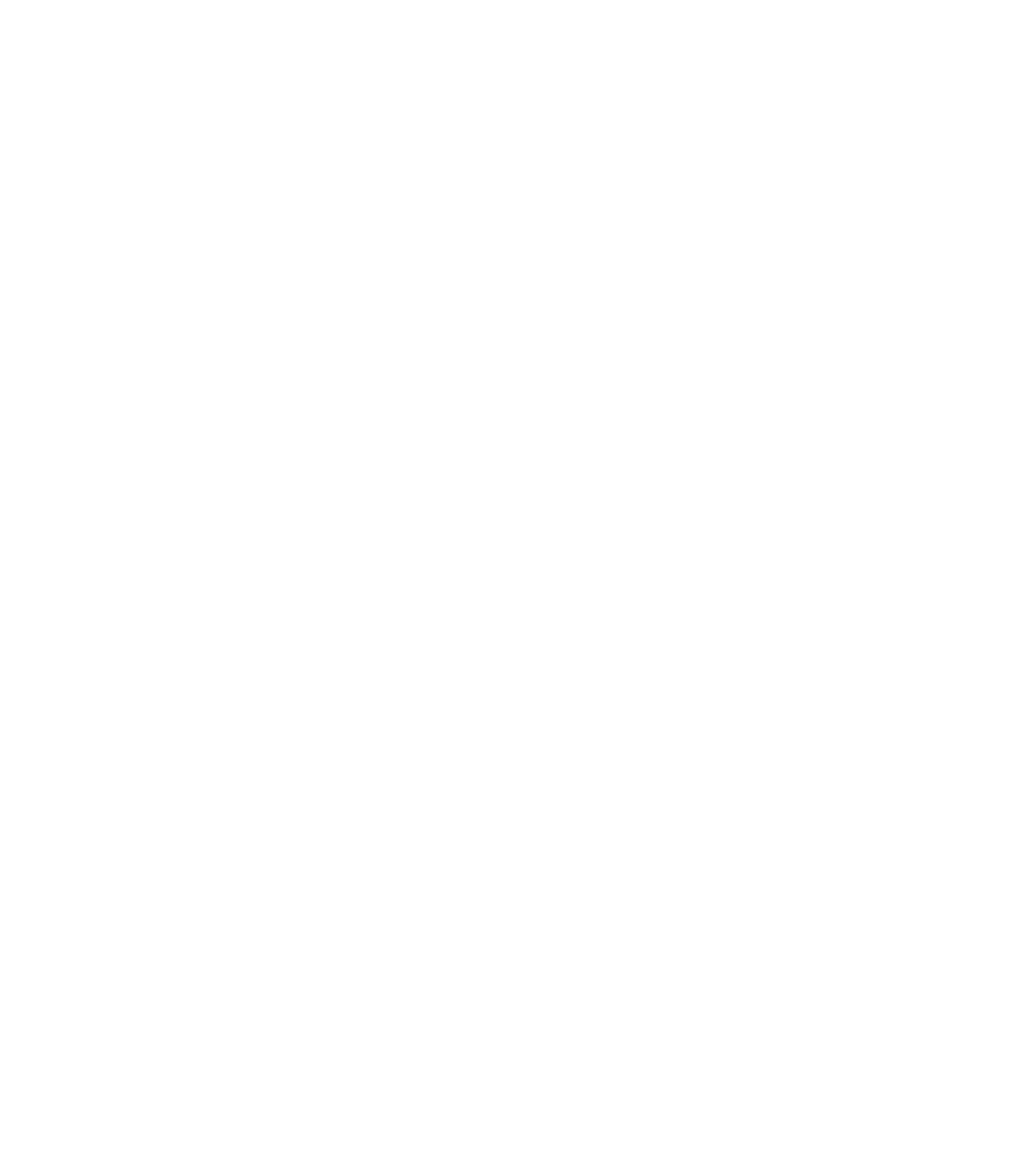
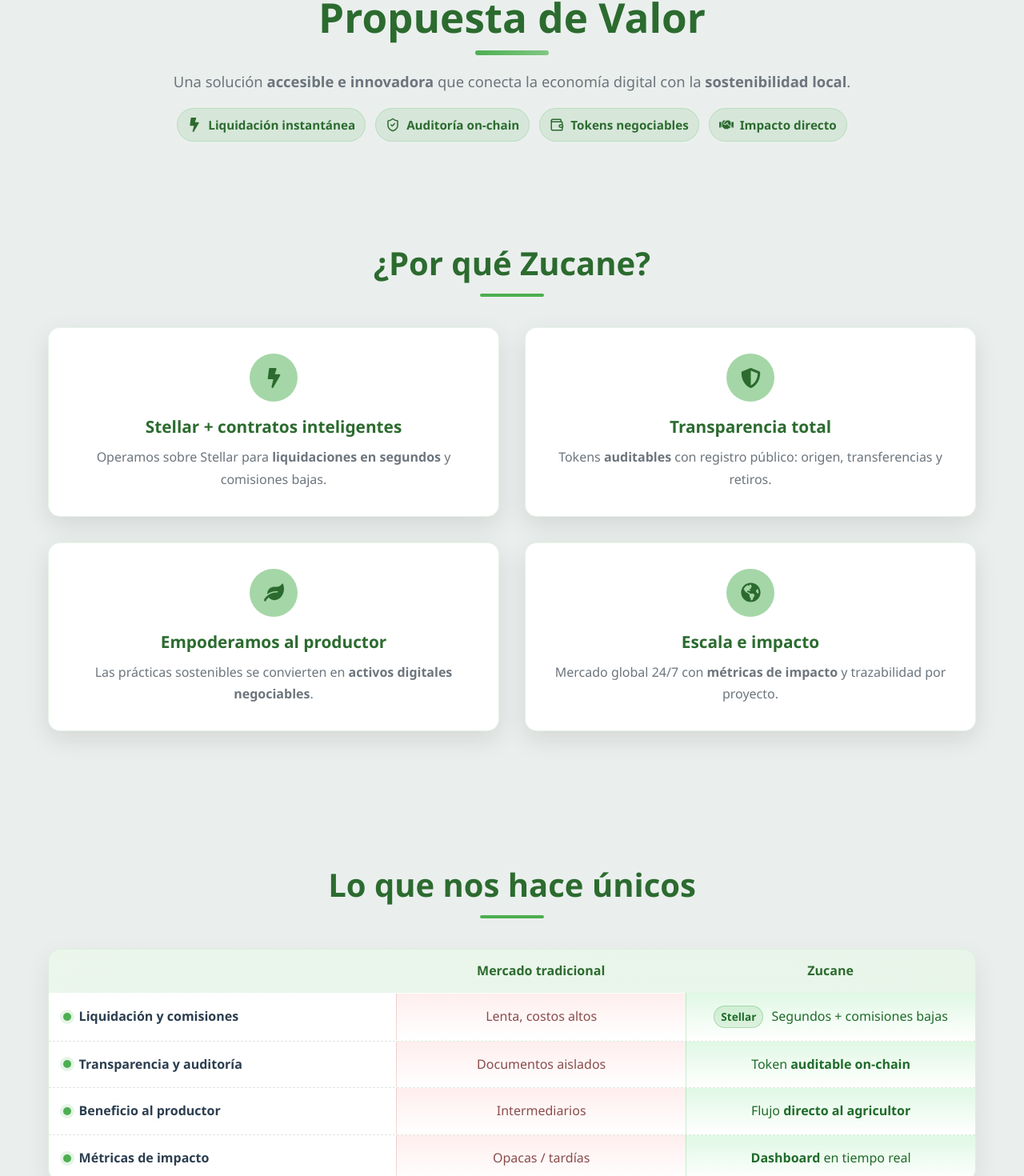
Before and after one commit to Zucane/zucane_frontend, a React app: page /proposal in a window 1280 px wide. Before the commit this address had no page. Shown: the part 215-1685 px from the top of the page at 80% size. Before the commit the page ends 800 px from the top, so only its background shows below. Built offline with nearby package versions, Linux system fonts and the light colour scheme; the HTML template or start-up script is replaced by a standard one.

Commit message:
[ADD] added proposal view

```diff
--- a/src/App.jsx
+++ b/src/App.jsx
@@ -11,6 +11,7 @@
 import GovernmentDashboard from './components/admin/GovernmentDashboard';
 import Solution from './components/public/Solution';
 import User from './components/public/User';
+import Propuesta from './components/public/Propuesta';
 
 export default function App() {
   return (
@@ -20,6 +21,7 @@
         <Route path="/problem" element={<Problem />} />
         <Route path="/solution" element={<Solution />} />
         <Route path="/user" element={<User />} />
+        <Route path="/proposal" element={<Propuesta />} />
         <Route path="/login" element={<Login />} />
         <Route path="/register" element={<Register />} />
         <Route path="/business" element={<BusinessDashboard/>}/>
--- /dev/null
+++ b/src/components/public/Propuesta.jsx
@@ -0,0 +1,132 @@
+import React, { useEffect, useState } from "react";
+import TopNavBar from "../TopNavBar";
+import { FaBolt, FaShieldAlt, FaLeaf, FaGlobeAmericas, FaHandshake, FaChartLine, FaRocket} from "react-icons/fa";
+import { LuShieldCheck, LuWallet, LuSparkles } from "react-icons/lu";
+
+export default function Propuesta() {
+  const [scrollProgress, setScrollProgress] = useState(0);
+
+  // progress bar (igual que en Landing/Solution/Users)
+  useEffect(() => {
+    const onScroll = () => {
+      const st = window.scrollY || 0;
+      const dh = (document.documentElement?.scrollHeight || 0) - window.innerHeight;
+      setScrollProgress(dh > 0 ? (st / dh) * 100 : 0);
+    };
+    window.addEventListener("scroll", onScroll, { passive: true });
+    onScroll();
+    return () => window.removeEventListener("scroll", onScroll);
+  }, []);
+
+  return (
+    <div className="landing-container vp-bg">
+      <TopNavBar />
+      <div className="scroll-indicator" style={{ transform: `scaleX(${scrollProgress / 100})` }} />
+
+      {/* HERO */}
+      <section className="vp-hero" id="propuesta">
+        <h1 className="vp-title">Propuesta de Valor</h1>
+        <div className="vp-underline" />
+        <p className="vp-sub">
+          Una solución <strong>accesible e innovadora</strong> que conecta la economía digital
+          con la <strong>sostenibilidad local</strong>.
+        </p>
+
+        <div className="vp-badges">
+          <span className="solution-badge"><FaBolt /> Liquidación instantánea</span>
+          <span className="solution-badge"><LuShieldCheck /> Auditoría on-chain</span>
+          <span className="solution-badge"><LuWallet /> Tokens negociables</span>
+          <span className="solution-badge"><FaHandshake /> Impacto directo</span>
+        </div>
+      </section>
+
+      {/* PILARES (2×2) */}
+      <section className="section">
+        <h2 className="section-title">¿Por qué Zucane?</h2>
+        <div className="vp-grid">
+          <div className="card vp-card">
+            <div className="card-icon"><FaBolt /></div>
+            <h3 className="card-title">Stellar + contratos inteligentes</h3>
+            <p className="card-text">
+              Operamos sobre Stellar para <strong>liquidaciones en segundos</strong> y comisiones bajas.
+            </p>
+          </div>
+
+          <div className="card vp-card">
+            <div className="card-icon"><FaShieldAlt /></div>
+            <h3 className="card-title">Transparencia total</h3>
+            <p className="card-text">
+              Tokens <strong>auditables</strong> con registro público: origen, transferencias y retiros.
+            </p>
+          </div>
+
+          <div className="card vp-card">
+            <div className="card-icon"><FaLeaf /></div>
+            <h3 className="card-title">Empoderamos al productor</h3>
+            <p className="card-text">
+              Las prácticas sostenibles se convierten en <strong>activos digitales negociables</strong>.
+            </p>
+          </div>
+
+          <div className="card vp-card">
+            <div className="card-icon"><FaGlobeAmericas /></div>
+            <h3 className="card-title">Escala e impacto</h3>
+            <p className="card-text">
+              Mercado global 24/7 con <strong>métricas de impacto</strong> y trazabilidad por proyecto.
+            </p>
+          </div>
+        </div>
+      </section>
+
+      <section className="section">
+        <h2 className="section-title">Lo que nos hace únicos</h2>
+
+        <div className="vp-unique">
+          <div className="vp-unique-head">
+            <div className="col empty" />
+            <div className="col col-bad">Mercado tradicional</div>
+            <div className="col col-good">Zucane</div>
+          </div>
+
+          <div className="vp-unique-row">
+            <div className="feat">
+              <span className="feat-dot" />
+              Liquidación y comisiones
+            </div>
+            <div className="bad">Lenta, costos altos</div>
+            <div className="good">
+              <span className="tag">Stellar</span> Segundos + comisiones bajas
+            </div>
+          </div>
+
+          <div className="vp-unique-row">
+            <div className="feat">
+                <span className="feat-dot" />
+                Transparencia y auditoría
+            </div>
+            <div className="bad">Documentos aislados</div>
+            <div className="good">Token <strong>auditable on-chain</strong></div>
+          </div>
+
+          <div className="vp-unique-row">
+            <div className="feat">
+                <span className="feat-dot" />
+                Beneficio al productor
+            </div>
+            <div className="bad">Intermediarios</div>
+            <div className="good">Flujo <strong>directo al agricultor</strong></div>
+          </div>
+
+          <div className="vp-unique-row">
+            <div className="feat">
+                <span className="feat-dot" />
+                Métricas de impacto
+            </div>
+            <div className="bad">Opacas / tardías</div>
+            <div className="good"><strong>Dashboard</strong> en tiempo real</div>
+          </div>
+        </div>
+      </section>
+    </div>
+  );
+}
--- a/src/components/public/User.jsx
+++ b/src/components/public/User.jsx
@@ -4,7 +4,7 @@
 import { LuTarget, LuHandshake, LuWallet, LuShieldCheck } from "react-icons/lu";
 import Timeline from "./timeLine";
 
-export default function Users() {
+export default function User() {
   const [scrollProgress, setScrollProgress] = useState(0);
 
   useEffect(() => {
--- a/src/components/public/styles.css
+++ b/src/components/public/styles.css
@@ -839,7 +839,8 @@
 
 /* Badges */
 .users-badges {
-  display: flex; gap: 12px; justify-content: center; flex-wrap: wrap; margin-top: 8px;
+  display: flex; gap: 12px; justify-content: center; flex-wrap: wrap;
+  margin-top: 8px;
 }
 .users-badge {
   display: inline-flex; align-items: center; gap: 8px;
@@ -909,7 +910,6 @@
   .u-connector { display: none; }
 }
 
-/* ===== Timeline ===== */
 .u-timeline {
   position: relative;
   max-width: 1100px;
@@ -1025,3 +1025,116 @@
   .u-timeline { grid-template-columns: 1fr; row-gap: 18px; }
   .u-timeline-line { display: none; } /* se ve más limpio en vertical */
 }
+
+/* Fondo y hero */
+.vp-bg { background: #eaefed;}
+
+.vp-hero {
+  padding: clamp(90px, 10vw, 150px) 24px 40px;
+  max-width: 1100px; margin: 0 auto; text-align: center;
+}
+.vp-title {
+  font-size: clamp(2.2rem, 4.6vw, 3.2rem);
+  line-height: 1.1; color: var(--dark-green); margin: 0;
+}
+.vp-underline {
+  width: 92px; height: 6px; margin: 14px auto 18px;
+  background: linear-gradient(90deg, var(--primary-green), var(--light-green));
+  border-radius: 999px;
+}
+.vp-sub {
+  color: var(--text-light);
+  font-size: clamp(1rem, 2vw, 1.15rem);
+  max-width: 880px; margin: 0 auto 18px;
+}
+
+/* Badges con animación */
+.vp-badges {
+  display: flex; gap: 12px; justify-content: center; flex-wrap: wrap;
+  margin-top: 8px;
+}
+
+/* Grid 2×2 */
+.vp-grid{
+  display:grid; grid-template-columns:repeat(2,1fr);
+  gap:2rem; margin-top:2rem;
+}
+@media (max-width: 900px){ .vp-grid{ grid-template-columns:1fr; } }
+.vp-card{ height:100%; }
+
+/* Diferenciadores en fila/auto-wrap */
+.vp-punch{
+  display:grid; grid-template-columns:repeat(auto-fit,minmax(260px,1fr));
+  gap:1rem; margin-top:1rem;
+}
+.vp-punch-item{
+  display:flex; align-items:center; gap:.6rem;
+  background: var(--white);
+  border:1px solid rgba(129,199,132,.25);
+  border-radius:12px; padding:12px 14px;
+  box-shadow:0 10px 24px rgba(0,0,0,.06);
+}
+.vp-punch-item svg{ color:var(--primary-green); }
+
+.vp-unique{
+  margin-top:1.2rem;
+  border-radius:16px;
+  overflow:hidden;
+  border:1px solid rgba(129,199,132,.28);
+  box-shadow:0 12px 32px rgba(0,0,0,.08);
+  background: linear-gradient(180deg,#fff,rgba(255,255,255,.96));
+}
+.vp-unique-head,.vp-unique-row{
+  display:grid; grid-template-columns: 1.2fr 1fr 1fr;
+  align-items:center;
+}
+.vp-unique-head{
+  background:linear-gradient(90deg, rgba(165,214,167,.22), rgba(129,199,132,.18));
+  font-weight:700; color:var(--dark-green);
+}
+.vp-unique-head .col{ padding:14px 18px; }
+.vp-unique-head .col-bad{ text-align:center; }
+.vp-unique-head .col-good{ text-align:center; }
+
+.vp-unique-row{ position:relative; }
+.vp-unique-row:not(:last-child){ border-bottom:1px dashed rgba(44,107,47,.16); }
+.vp-unique-row > div{ padding:16px 18px; }
+
+.vp-unique .feat{
+  display:flex; align-items:center; gap:.6rem; font-weight:600; color:var(--text-dark);
+}
+.vp-unique .feat-dot{
+  width:10px; height:10px; border-radius:50%;
+  background:var(--primary-green);
+  box-shadow:0 0 0 4px rgba(76,175,80,.14);
+}
+
+.vp-unique .bad{
+  color:#8b4c4c;
+  background: linear-gradient(180deg, rgba(255,236,236,.9), rgba(255,255,255,.8));
+  border-left:1px solid rgba(200,100,100,.25);
+  text-align:center;
+}
+.vp-unique .good{
+  color:#1f6b2a;
+  background: linear-gradient(180deg, rgba(218,247,223,.85), rgba(255,255,255,.85));
+  border-left:1px solid rgba(76,175,80,.25);
+  text-align:center;
+}
+
+.vp-unique .tag{
+  display:inline-block; margin-right:6px; padding:2px 8px;
+  border-radius:999px; background:rgba(76,175,80,.15);
+  border:1px solid rgba(76,175,80,.35); font-weight:700; font-size:.85rem;
+}
+
+/* hover fila: resalta */
+.vp-unique-row:hover{
+  background:linear-gradient(90deg, rgba(165,214,167,.10), transparent 30%, transparent 70%, rgba(165,214,167,.10));
+}
+
+/* responsive */
+@media (max-width: 900px){
+  .vp-unique-head,.vp-unique-row{ grid-template-columns: 1fr; }
+  .vp-unique .bad,.vp-unique .good{ text-align:left; border-left:none; }
+}
```
